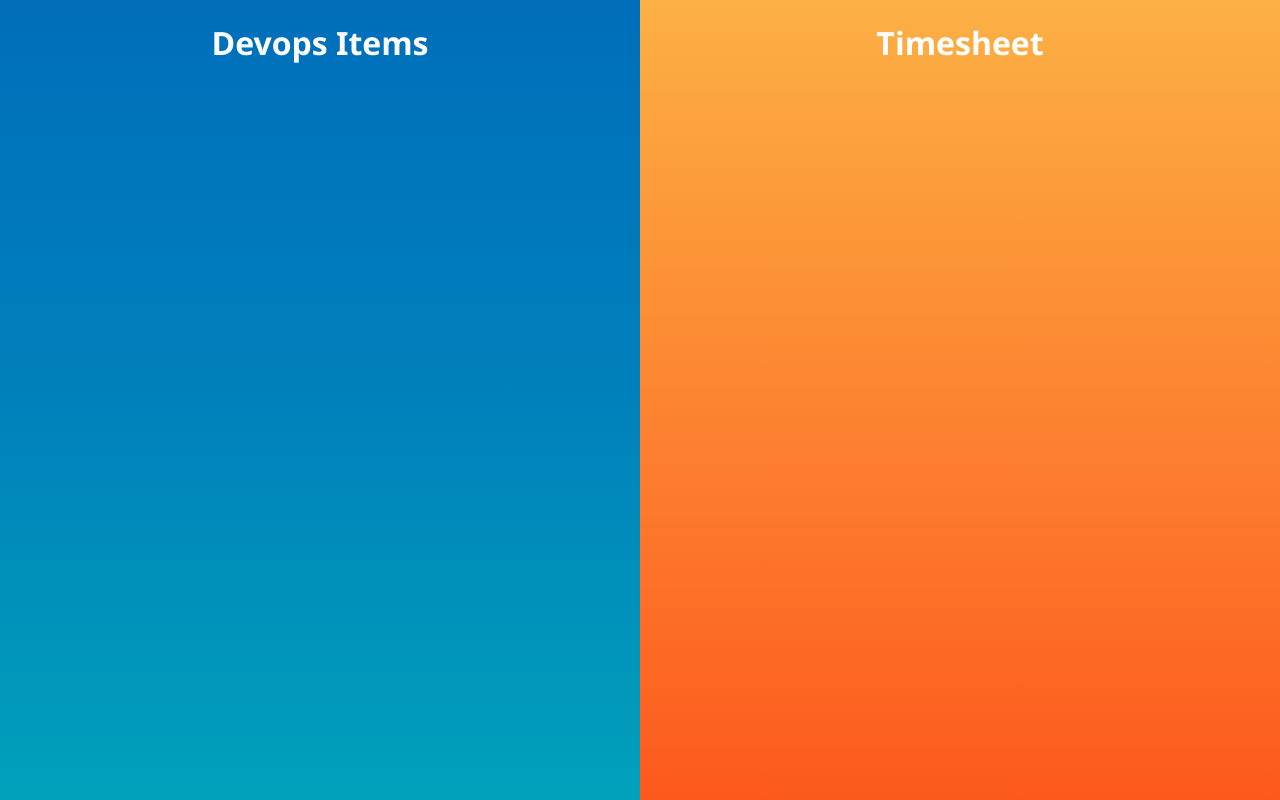
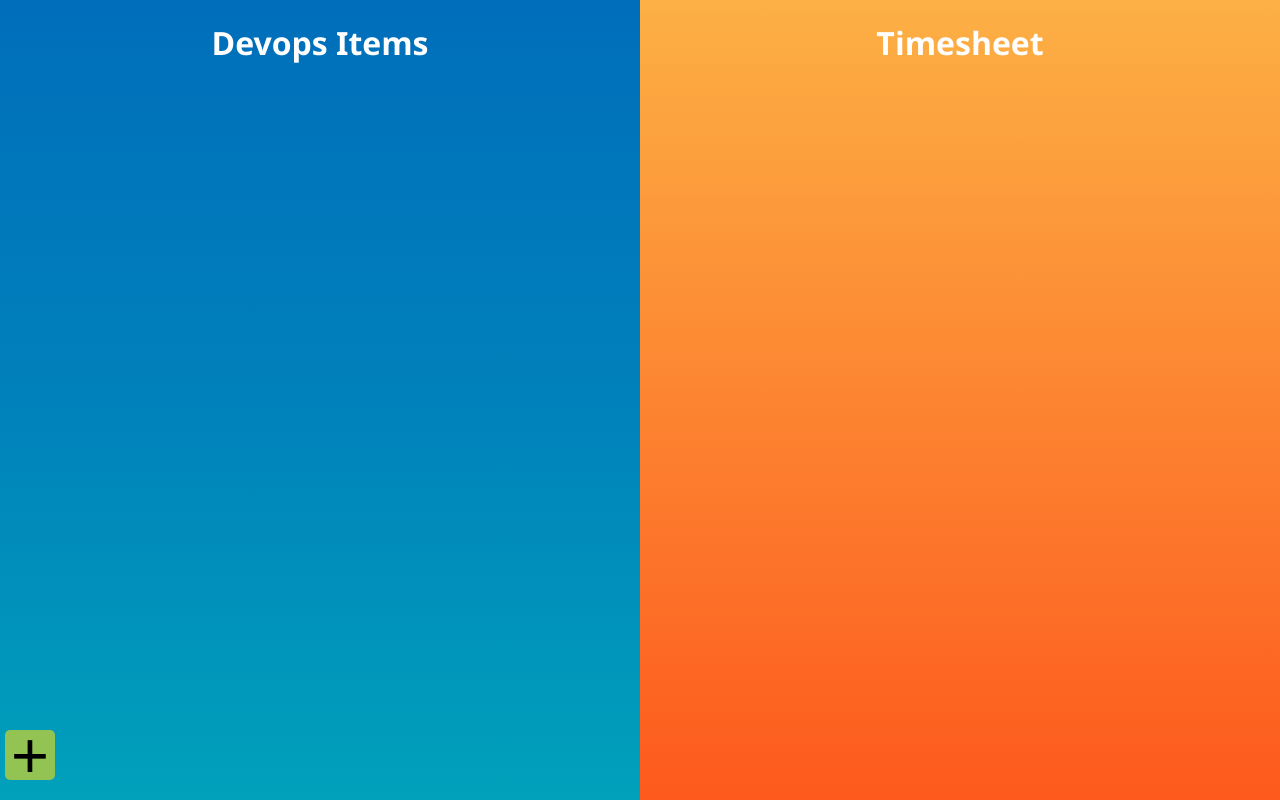
Before and after one commit to antonio-rivera/ShiftTimer, a React (Vite) app: page / in a window 1280 px wide. Built offline with nearby package versions, Linux system fonts and the light colour scheme.

Commit message:
Added functionality for adding items in dev page. Added better logic with maps and learned more about jotai

```diff
--- a/package.json
+++ b/package.json
@@ -8,6 +8,7 @@
   },
   "dependencies": {
     "jotai": "^1.2.2",
+    "nanoid": "^3.1.23",
     "react": "^17.0.0",
     "react-dom": "^17.0.0",
     "styled-components": "^5.3.0"
--- a/src/App.jsx
+++ b/src/App.jsx
@@ -2,22 +2,26 @@ import React from "react";
 import styled from "styled-components";
 import LeftPage from "./components/LeftPage";
 import RightPage from "./components/RightPage";
+import { nanoid } from "nanoid";
+import { Provider } from "jotai";
 
 //Styles
 const Box = styled.div`
-  display: grid;
-  grid-template-columns: 50% 50%;
+  margin: 0;
+  padding: 0;
+  display: flex;
+  flex-grow: 1;
   height: 100vh;
 `;
 
 function App() {
   return (
-    <>
+    <Provider>
       <Box>
         <LeftPage />
         <RightPage />
       </Box>
-    </>
+    </Provider>
   );
 }
 
--- a/src/components/DevItem.jsx
+++ b/src/components/DevItem.jsx
@@ -2,15 +2,30 @@ import React from "react";
 import styled from "styled-components";
 
 const Container = styled.div`
-  width: 341.5;
-  height: 164.25;
+  width: 50%;
+  background-color: transparent;
+  color: white;
+  border: 1px solid grey;
+  display: grid;
+  grid-template-columns: 50% 50%;
+  grid-template-rows: repeat(5, 20%);
+  align-items: center;
+  justify-items: center;
+  margin-bottom: 50px;
 `;
 
 export default function DevItem() {
   return (
     <Container>
-      <input type="text" placeholder="Item ID" />
-      <input type="text" placeholder="Title for item" />
+      <label htmlFor="title">Title: </label>
+      <input type="text" name="title" />
+      <label htmlFor="completed">Completed: </label>
+      <input type="text" name="completed" />
+      <label htmlFor="remaining">Remaining: </label>
+      <span>0</span>
+      <label htmlFor="estimate">Original Estimate</label>
+      <input type="text" name="estimate" />
+      <label htmlFor="lastupdate">Last Updated: </label> <span>00:00</span>
     </Container>
   );
 }
--- a/src/components/LeftPage.jsx
+++ b/src/components/LeftPage.jsx
@@ -1,7 +1,11 @@
 import React from "react";
 import styled from "styled-components";
+import { useAtom } from "jotai";
+import { nanoid } from "nanoid";
+import { devItems } from "../store/LeftAtoms";
+import DevItem from "./DevItem";
 
-//////////////Styles////////////////////////////////
+//////////////Style Components////////////////////////////////
 const Wrapper = styled.div`
   background: rgb(0, 110, 187);
   background: linear-gradient(
@@ -10,18 +14,80 @@ const Wrapper = styled.div`
     rgba(0, 129, 187, 1) 50%,
     rgba(0, 161, 187, 1) 100%
   );
+  display: flex;
+  flex-basis: 50%;
+  height: 100%;
+  flex-direction: column;
+  align-items: center;
+  padding: 0;
+`;
+
+const ItemContainer = styled.div`
+  margin: 0;
+  width: 100%;
+  height: 100%;
+  display: flex;
+  flex-direction: column;
+  justify-content: flex-start;
+  align-items: center;
+  overflow-y: auto;
+  scroll-snap-type: proximity;
 `;
 const Title = styled.h1`
   text-align: center;
   color: white;
   font-family: "Segoe UI", Tahoma, Geneva, Verdana, sans-serif;
 `;
+
+const AddButton = styled.button`
+  width: 50px;
+  height: 50px;
+  background-color: #92c353;
+  border: none;
+  border-radius: 5px;
+  margin-left: 5px;
+  position: fixed;
+  bottom: 20px;
+  left: 0;
+  cursor: pointer;
+`;
+
+const PlusSign = styled.span`
+  display: flex;
+  font-size: 65px;
+  align-items: center;
+  height: 100%;
+`;
+
 /////////////////////////////////////////////////////
 
 export default function LeftPage() {
+  const [mapItems, setMapItems] = useAtom(devItems);
+  function addItem() {
+    setMapItems(
+      new Map(
+        mapItems.set(nanoid(), {
+          title: "",
+          completed: "",
+          remaining: "",
+          original_estimate: "",
+          timestamp: "00:00",
+        })
+      )
+    );
+  }
+
   return (
     <Wrapper>
       <Title>Devops Items</Title>
+      <ItemContainer>
+        {[...mapItems.keys()].map((key) => (
+          <DevItem key={key} />
+        ))}
+      </ItemContainer>
+      <AddButton onClick={addItem}>
+        <PlusSign>&#43;</PlusSign>
+      </AddButton>
     </Wrapper>
   );
 }
--- a/src/components/RightPage.jsx
+++ b/src/components/RightPage.jsx
@@ -1,7 +1,7 @@
 import React from "react";
 import styled from "styled-components";
 
-//////////////Styles////////////////////////////////
+//////////////Style Components////////////////////////////////
 const Wrapper = styled.div`
   background: rgb(252, 176, 69);
   background: linear-gradient(
@@ -9,6 +9,12 @@ const Wrapper = styled.div`
     rgba(252, 176, 69, 1) 0%,
     rgba(253, 89, 29, 1) 100%
   );
+  display: flex;
+  flex-basis: 50%;
+  flex-direction: column;
+  align-items: center;
+  padding: 0;
+  overflow: auto;
 `;
 const Title = styled.h1`
   text-align: center;
--- a/src/index.css
+++ b/src/index.css
@@ -1,13 +1,15 @@
 body {
+  box-sizing: border-box;
   margin: 0;
-  font-family: -apple-system, BlinkMacSystemFont, 'Segoe UI', 'Roboto', 'Oxygen',
-    'Ubuntu', 'Cantarell', 'Fira Sans', 'Droid Sans', 'Helvetica Neue',
+  overflow-y: hidden;
+  font-family: -apple-system, BlinkMacSystemFont, "Segoe UI", "Roboto", "Oxygen",
+    "Ubuntu", "Cantarell", "Fira Sans", "Droid Sans", "Helvetica Neue",
     sans-serif;
   -webkit-font-smoothing: antialiased;
   -moz-osx-font-smoothing: grayscale;
 }
 
 code {
-  font-family: source-code-pro, Menlo, Monaco, Consolas, 'Courier New',
+  font-family: source-code-pro, Menlo, Monaco, Consolas, "Courier New",
     monospace;
 }
--- /dev/null
+++ b/src/store/CommonAtoms.js
@@ -0,0 +1,4 @@
+import { atom } from "jotai";
+
+//Map for relationships between devops items and sheet items
+const [connections, setConnections] = atom(new Map());
--- a/src/store/LeftAtoms.js
+++ b/src/store/LeftAtoms.js
@@ -1,15 +1,4 @@
 import { atom } from "jotai";
 
-//List of items for devops time management
-const [devItems, setDevItems] = atom([]);
-
-//Devops item data/state
-const [devItem, setDevItem] = atom({
-  id,
-  title,
-  sheetItemId,
-  completed,
-  remaining,
-  original_estimate,
-  timestamp,
-});
+//Map of items for devops time management
+export const devItems = atom(new Map());
```
Also changed, not shown: src/store/RightAtoms.js (+2 -12 lines), 1 other file (tests, documents, lock files or other folders).
